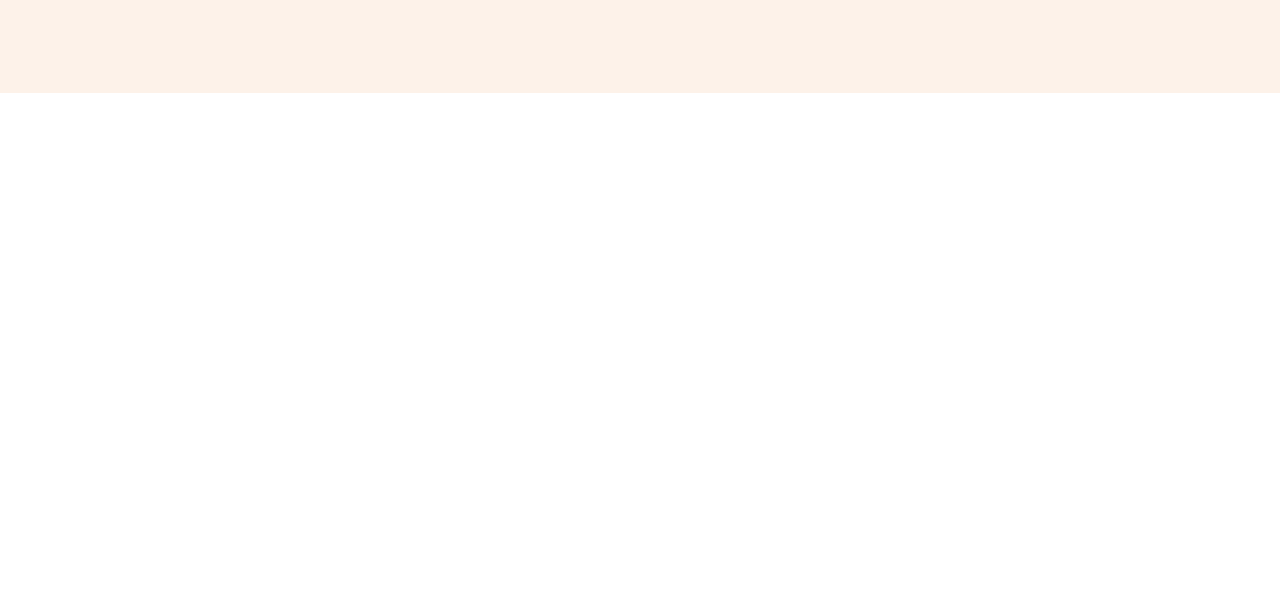
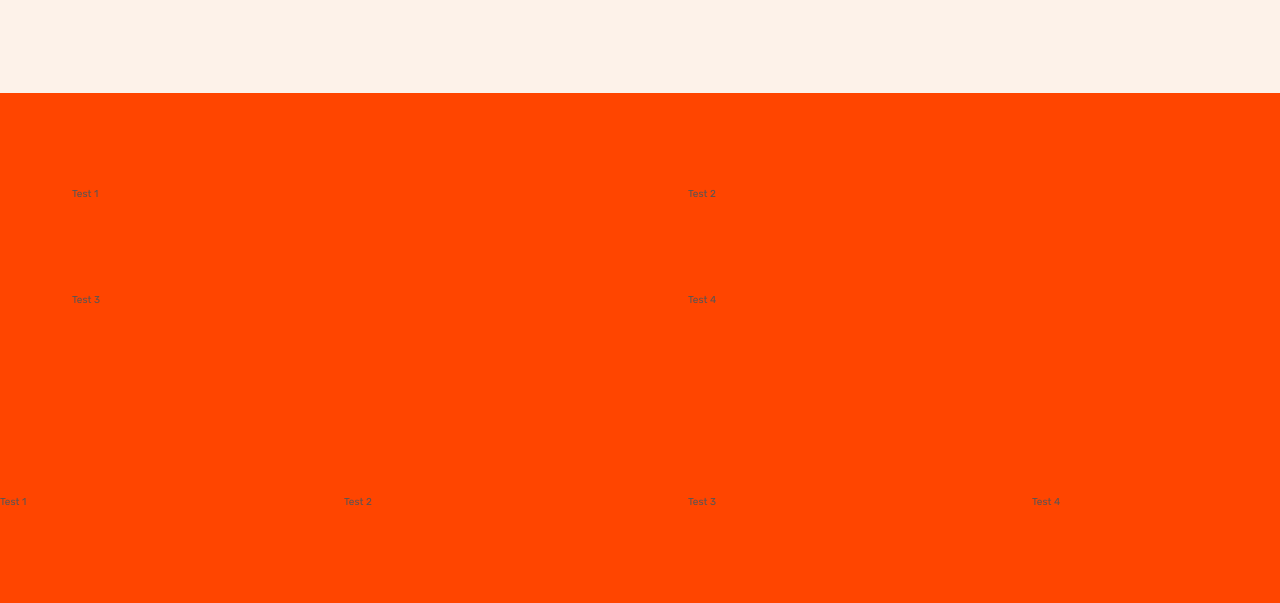
Before and after one commit to maxkdavis/omnifood, a plain HTML site: page index.html in a window 1280 px wide. Shown: the part 667-1270 px from the top of the page. Before the commit the page ends 800 px from the top, so only its background shows below. Drawn offline with Linux system fonts and the light colour scheme.

Commit message:
reusable grid component

```diff
--- a/css/styles.css
+++ b/css/styles.css
@@ -64,6 +64,29 @@ body {
 /***********************/
 /* GENERAL REUSABLE COMPONENTS */
 /***********************/
+.container {
+  max-width: 120rem;
+  margin: 0 auto;
+  padding: 0 3.2rem;
+}
+
+.grid {
+  display: grid;
+  gap: 9.6rem;
+}
+
+.grid--2-cols {
+  grid-template-columns: repeat(2, 1fr);
+}
+
+.grid--3-cols {
+  grid-template-columns: repeat(3, 1fr);
+}
+
+.grid--4-cols {
+  grid-template-columns: repeat(4, 1fr);
+}
+
 .heading-primary {
   font-size: 5.2rem;
   font-weight: 700;
@@ -232,3 +255,12 @@ body {
   color: #cf711f;
   font-weight: 700;
 }
+
+/***********************/
+/* HOW IT WORKS SECTION */
+/***********************/
+
+.section-how {
+  padding: 9.6rem 0;
+  background-color: orangered;
+}
--- a/index.html
+++ b/index.html
@@ -54,6 +54,22 @@
           </div>
         </div>
       </section>
+
+      <section class="section-how">
+        <div class="grid grid--2-cols container">
+          <div>Test 1</div>
+          <div>Test 2</div>
+          <div>Test 3</div>
+          <div>Test 4</div>
+        </div>
+      </section>
+
+      <section class="section-how grid grid--4-cols">
+        <div>Test 1</div>
+        <div>Test 2</div>
+        <div>Test 3</div>
+        <div>Test 4</div>
+      </section>
     </main>
   </body>
 </html>
```
